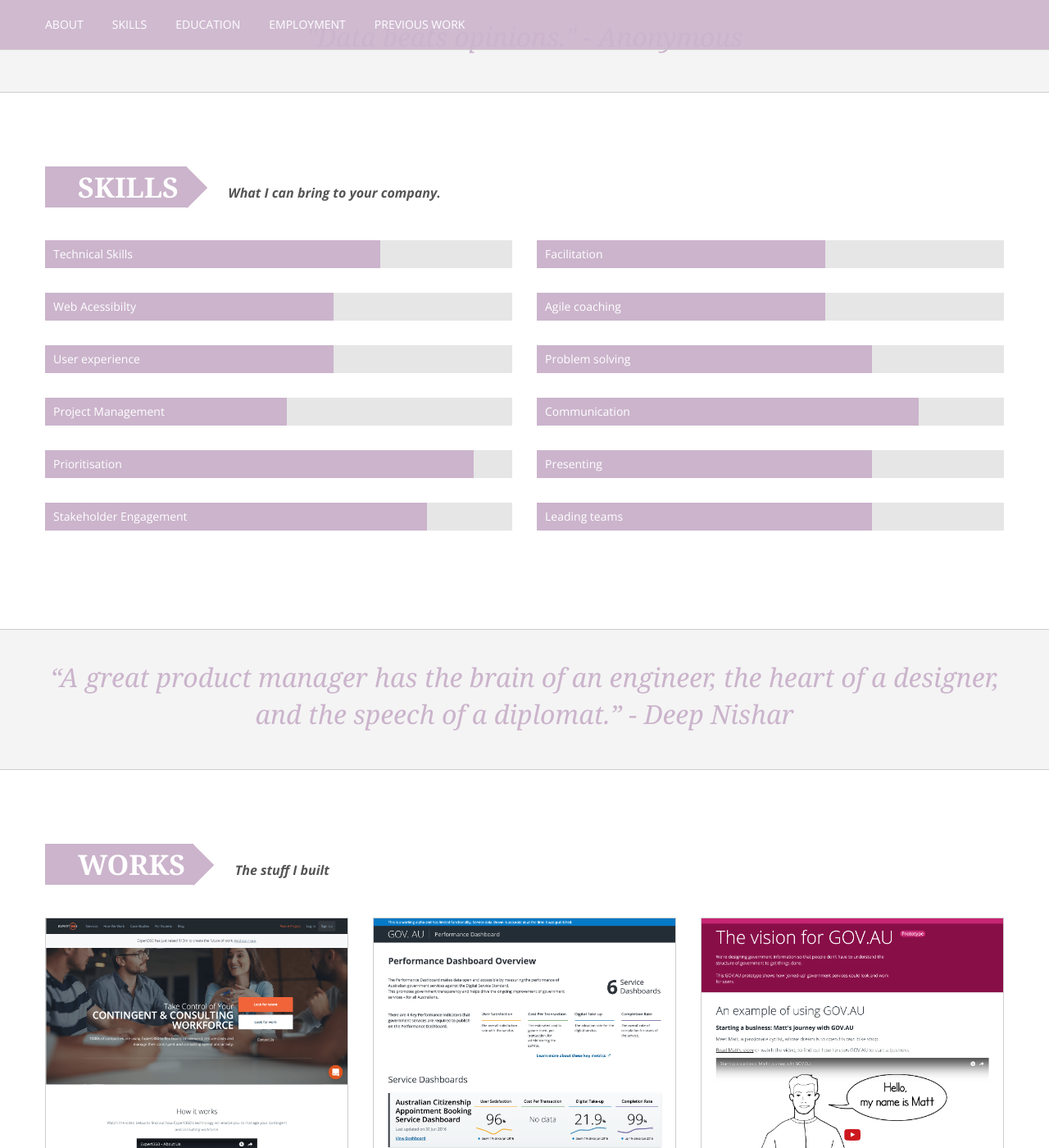
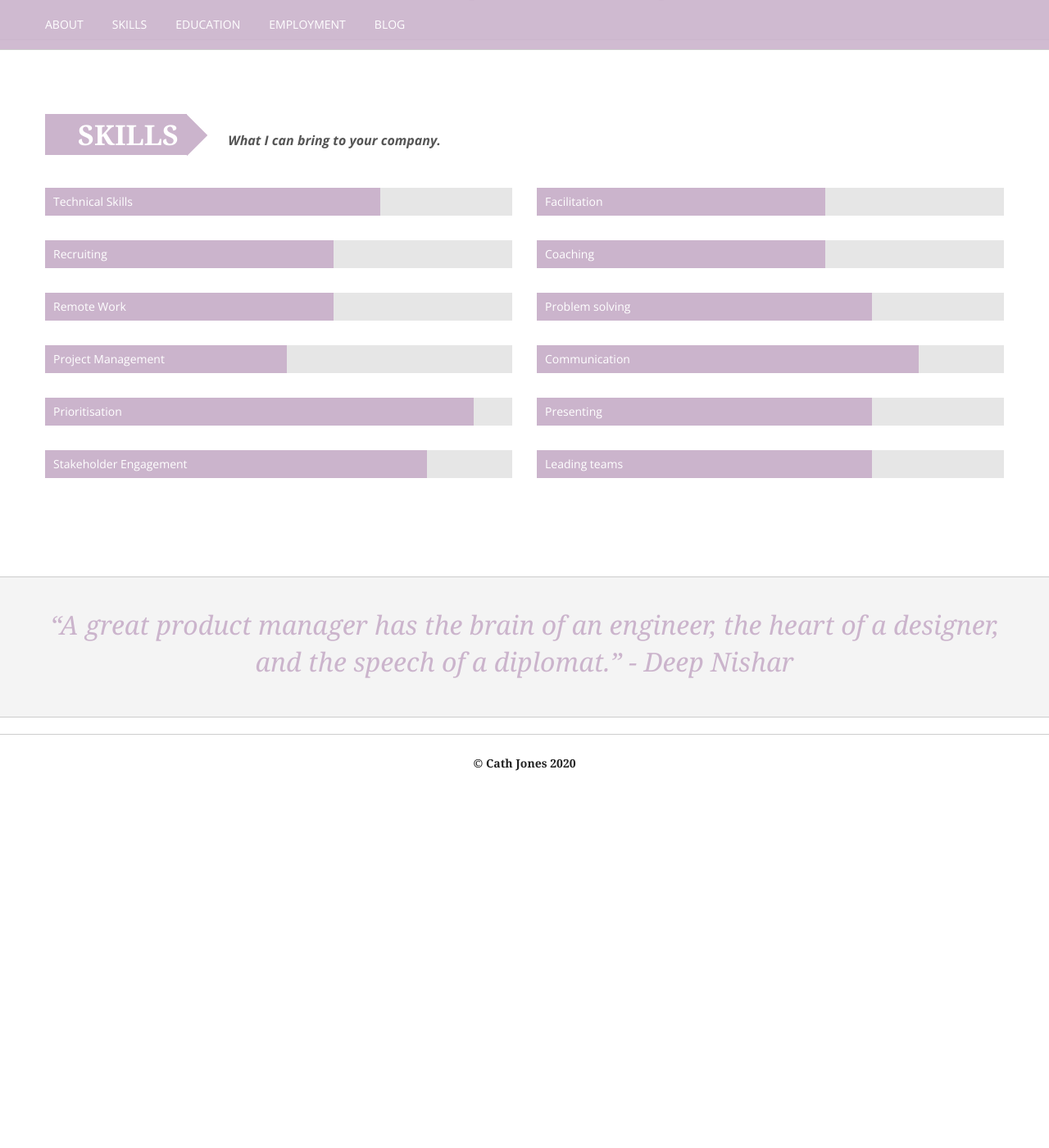
Before and after one commit to catherine-jones/catherine-jones.github.io, a Jekyll site: the page index.html, which Jekyll copies as it is, in a window 1280 px wide and 1400 px high, scrolled down 2840 px. Shown: the whole window at 82% size. Built offline with Jekyll 4.4.1, drawn with Linux system fonts in a browser that asks for light colours; nearby versions of some CDN libraries; comment, search, counter and statistics services are not loaded; after the commit the page ends 3766 px from its top, so only the background shows below that; some of the changed text lies outside the part shown.

Commit message:
remove my work section

```diff
--- a/index.html
+++ b/index.html
@@ -54,7 +54,7 @@
             <li><a href="#skills">SKILLS</a></li>
             <li><a href="#education">EDUCATION</a></li>
             <li><a href="#employment">EMPLOYMENT</a></li>
-            <li><a href="#works">PREVIOUS WORK</a></li>
+            <li><a href="#blog">BLOG</a></li>
           </ul>
         </div>
       </div>
@@ -181,10 +181,6 @@
                   <div class="accordion-container">
                       <p>As a Web Developer at Maxwell Forest, I worked closely with our design team and senior Engineers to develop beautiful, functional and responsive web interfaces that promoted our brand and products. During this time I gained valuable skills in responsive web development, expanded my experience with jQuery, CoffeeScript, SASS, Ruby and Rails and learnt about product development.</p>
                   </div>
-                  <div class="accordion-trigger">Project Manager - Agency Box<span>- </span><span>2014</span></div>
-                  <div class="accordion-container">
-                      <p>As a Project Manager at Agency Box, I liaised with clients to establish their needs and exceed their expectations. I worked alongside our team of developers and designers to skin our products and meet fast turn around times.</p>
-                  </div>
               </div>
           </div>
 
@@ -290,10 +286,10 @@
               <span style="width: 70%"><span>Technical Skills</span></span>
             </div>
             <div class="meter color nostripes">
-              <span style="width: 60%"><span>Web Acessibilty</span></span>
+              <span style="width: 60%"><span>Recruiting</span></span>
             </div>
             <div class="meter color nostripes">
-              <span style="width: 60%"><span>User experience</span></span>
+              <span style="width: 60%"><span>Remote Work</span></span>
             </div>
             <div class="meter color nostripes">
               <span style="width: 50%"><span>Project Management</span></span>
@@ -313,7 +309,7 @@
               <span style="width: 60%"><span>Facilitation</span></span>
             </div>
             <div class="meter color nostripes">
-              <span style="width: 60%"><span>Agile coaching</span></span>
+              <span style="width: 60%"><span>Coaching</span></span>
             </div>
             <div class="meter color nostripes">
               <span style="width: 70%"><span>Problem solving</span></span>
@@ -343,102 +339,8 @@
     </section>
     <!-- End Title Area-->
 
-
-    <!-- Info Area - Works-->
-    <section class="info_area"  id="works">
-      <div class="container">
-
-        <div class="title_section">
-          <h1>WORKS</h1>
-          <span class="arrow_box"></span>
-          <small>The stuff I built</small>
-        </div>
-
-        <div class="row-fluid">
-          <div class="span4">
-            <div class="item-preview">
-              <img src="img/expert360.png" alt="expert360 website">
-              <div class="img-preview">
-                <h2>Expert360</h2>
-                <p>Built with a variety of technologies I was primarily responsible for the delivery of this product</p>
-                <a href="http://expert360.com/" target="blank">See more</a>
-              </div>
-            </div>
-          </div>
-          <!-- End Item work-->
-          <!-- Item work-->
-          <div class="span4">
-            <div class="item-preview">
-              <img src="img/performance-dashboard.png" alt="dashboard website">
-              <div class="img-preview">
-                <h2>Performance Dashboards</h2>
-                <p>Built with a Ruby on Rails back end and a Node.js/React.js front end along with D3.js for data visulisation</p>
-                <a href="http://dashboard.gov.au/" target="blank">See more</a>
-              </div>
-            </div>
-          </div>
-          <!-- End Item work-->
-
-          <!-- Item work-->
-          <div class="span4">
-            <div class="item-preview">
-              <img src="img/gov.au.png" alt="gov.au alpha prototype">
-              <div class="img-preview">
-                <h2>gov.au Alpha</h2>
-                <p>Built using Bootstrap and Jekyll to rapidly prototype what joining up government services might look like. This prototype was presented to Cabinet in December 2015.</p>
-                <a href="https://www.gov.au/alpha/" target="blank">See more</a>
-              </div>
-            </div>
-          </div>
-          <!-- End Item work-->
-        </div>
-
-        <div class="row-fluid">
-          <!-- Item work-->
-          <div class="span4">
-            <div class="item-preview">
-              <img src="img/airtasker.png" alt="Safe Card Disposal Website">
-              <div class="img-preview">
-                <h2>Airtasker</h2>
-                <p>A transactional website built using Ruby on Rails and React.js. I was responsible for assisting with the rebranding.</p>
-                <a href="https://www.airtasker.com/" target="blank">See more</a>
-              </div>
-            </div>
-          </div>
-          <!-- End Item work-->
-          <!-- Item work-->
-          <div class="span4">
-            <div class="item-preview">
-              <img src="img/fame-and-partners.png" alt="Fame & Partners">
-              <div class="img-preview">
-                <h2>Fame &amp; Partners</h2>
-                <p>An e-commerce site using Spree Commerce I assisted with the redesign and rebranding of the Fame &amp; Partners website, along with the addition of new responsive features and campaign pages.</p>
-                <a href="http://www.fameandpartners.com" target="blank">See more</a>
-              </div>
-            </div>
-          </div>
-          <!-- End Item work-->
-
-          <!-- Item work-->
-          <div class="span4">
-            <div class="item-preview">
-              <img src="img/onefill.png" alt="Maxwell Forest Website">
-              <div class="img-preview">
-                <h2>Onefill</h2>
-                <p>A simple one page web application built in Middleman to showcase the Onefill product.</p>
-                <a href="http://onefill.com/" target="blank" >See more</a>
-              </div>
-            </div>
-          </div>
-          <!-- End Item work-->
-        </div>
-      </div>
-
-    </section>
-    <!-- End Section Area - Works-->
-
     <footer>
-         <h6>© Cath Jones 2017</h6>
+         <h6>© Cath Jones 2020</h6>
     </footer>
 
     <!-- ======================= JQuery libs =========================== -->
```
